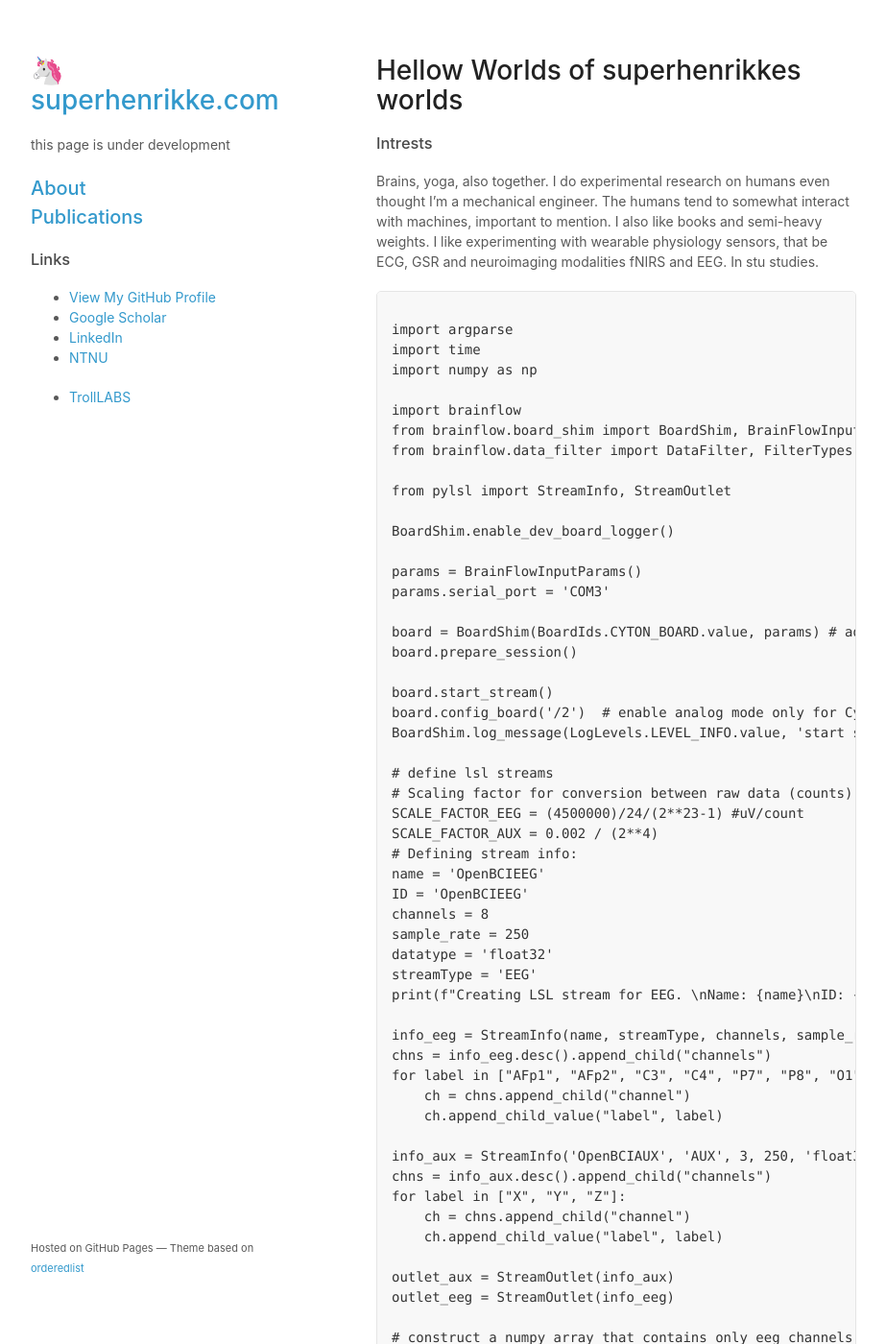
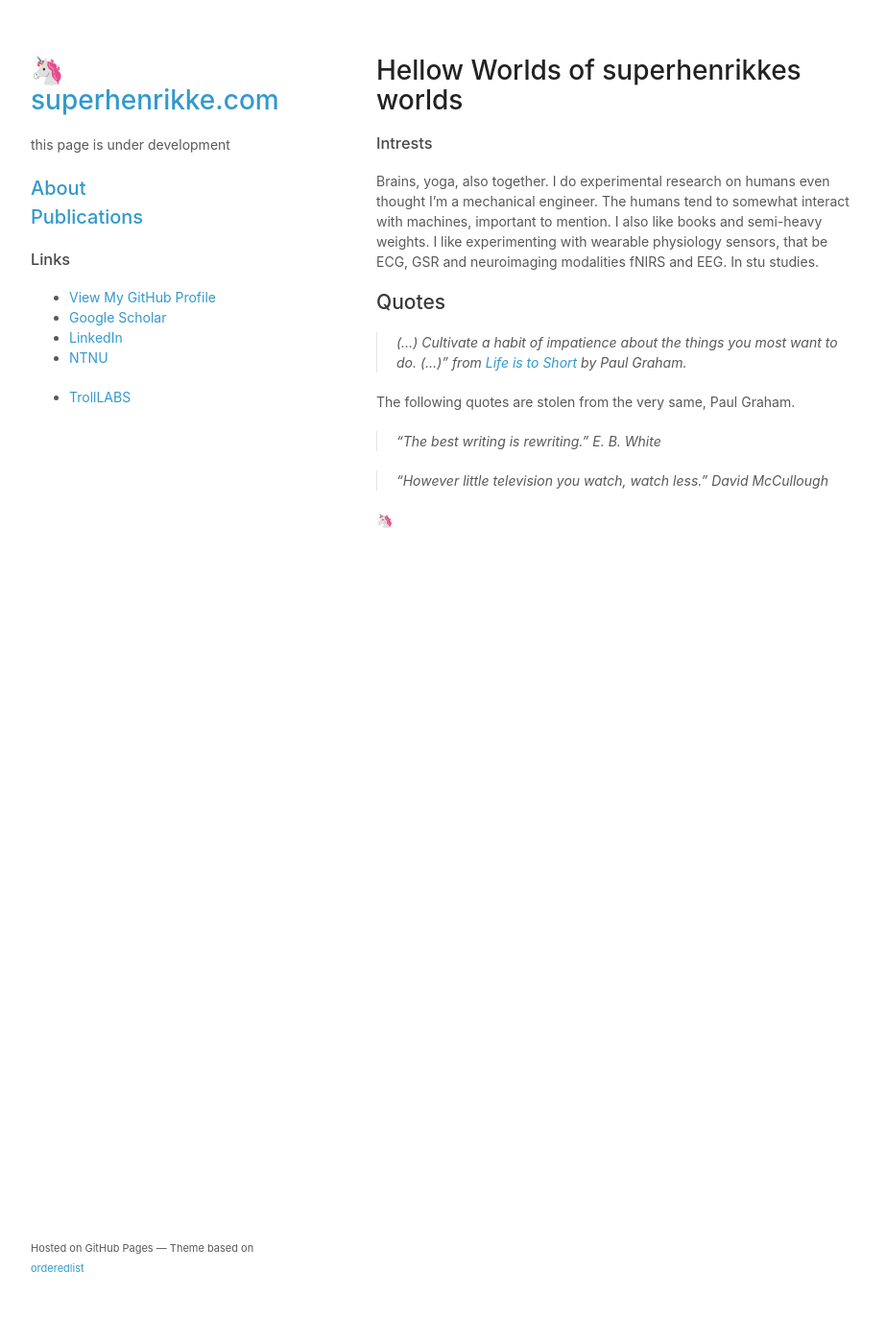
Before and after one commit to superhenrikke/superhenrikke.github.io, a Jekyll site: the page built from index.md, in a window 1280 px wide and 1400 px high. Shown: the whole window at 96% size, without its empty margins (178-1101 px from the left). Built offline with Jekyll 4.4.1, drawn with Linux system fonts in a browser that asks for light colours; our own code applies the rules of GitHub Pages for plain Markdown files; a script that is not in the unit is left out; some of the changed text lies outside the part shown.

Commit message:
Update index.md

`````diff
--- a/index.md
+++ b/index.md
@@ -3,81 +3,6 @@
 
 ### Intrests
 Brains, yoga, also together. I do experimental research on humans even thought I'm a mechanical engineer. The humans tend to somewhat interact with machines, important to mention. I also like books and semi-heavy weights. I like experimenting with wearable physiology sensors, that be ECG, GSR and neuroimaging modalities fNIRS and EEG. In stu studies.
-
-````
-
-import argparse
-import time
-import numpy as np
-
-import brainflow
-from brainflow.board_shim import BoardShim, BrainFlowInputParams, LogLevels, BoardIds
-from brainflow.data_filter import DataFilter, FilterTypes, AggOperations
-
-from pylsl import StreamInfo, StreamOutlet
-
-BoardShim.enable_dev_board_logger()
-
-params = BrainFlowInputParams()
-params.serial_port = 'COM3'
-
-board = BoardShim(BoardIds.CYTON_BOARD.value, params) # added cyton board id here
-board.prepare_session()
-
-board.start_stream()
-board.config_board('/2')  # enable analog mode only for Cyton Based Boards!    # added from example in docs
-BoardShim.log_message(LogLevels.LEVEL_INFO.value, 'start sleeping in the main thread') # is this needed?
-
-# define lsl streams
-# Scaling factor for conversion between raw data (counts) and voltage potentials:
-SCALE_FACTOR_EEG = (4500000)/24/(2**23-1) #uV/count
-SCALE_FACTOR_AUX = 0.002 / (2**4)
-# Defining stream info:
-name = 'OpenBCIEEG'
-ID = 'OpenBCIEEG'
-channels = 8
-sample_rate = 250
-datatype = 'float32'
-streamType = 'EEG'
-print(f"Creating LSL stream for EEG. \nName: {name}\nID: {ID}\n")
-
-info_eeg = StreamInfo(name, streamType, channels, sample_rate, datatype, ID)
-chns = info_eeg.desc().append_child("channels")
-for label in ["AFp1", "AFp2", "C3", "C4", "P7", "P8", "O1", "O2"]:
-    ch = chns.append_child("channel")
-    ch.append_child_value("label", label)
-
-info_aux = StreamInfo('OpenBCIAUX', 'AUX', 3, 250, 'float32', 'OpenBCItestAUX')
-chns = info_aux.desc().append_child("channels")
-for label in ["X", "Y", "Z"]:
-    ch = chns.append_child("channel")
-    ch.append_child_value("label", label)
-
-outlet_aux = StreamOutlet(info_aux)
-outlet_eeg = StreamOutlet(info_eeg)
-
-# construct a numpy array that contains only eeg channels and aux channels with correct scaling
-# this streams to lsl
-while True:
-    print('get continiuous Data From the Board')
-    data = board.get_current_board_data(1) # this gets data continiously
-
-    # create scaled data
-    scaled_eeg_data = data[1:9]*SCALE_FACTOR_EEG
-    scaled_aux_data = data[10:13]*SCALE_FACTOR_AUX
-    print(scaled_eeg_data)
-    print(scaled_aux_data)
-    print('------------------------------------------------------------------------------------------')
-
-    outlet_eeg.push_sample(scaled_eeg_data)
-    outlet_aux.push_sample(scaled_aux_data)
-
-
-#When using the Python / LSL sending program, you must put the Cyton into either 'digital' or 'analog' (Aux mode), via a serial port SDK command:
-#https://docs.openbci.com/docs/02Cyton/CytonSDK#board-mode
-#The default "board mode", is to send the Accelerometer data at reduced rate.
-
-````
 
 
 ## Quotes
`````
